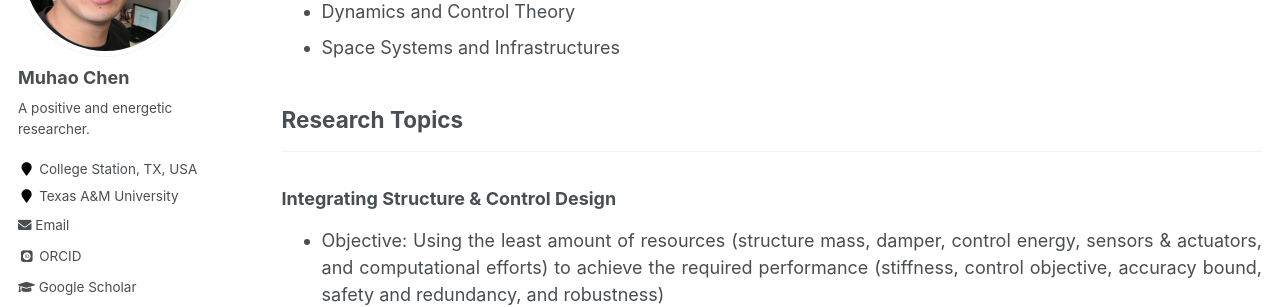
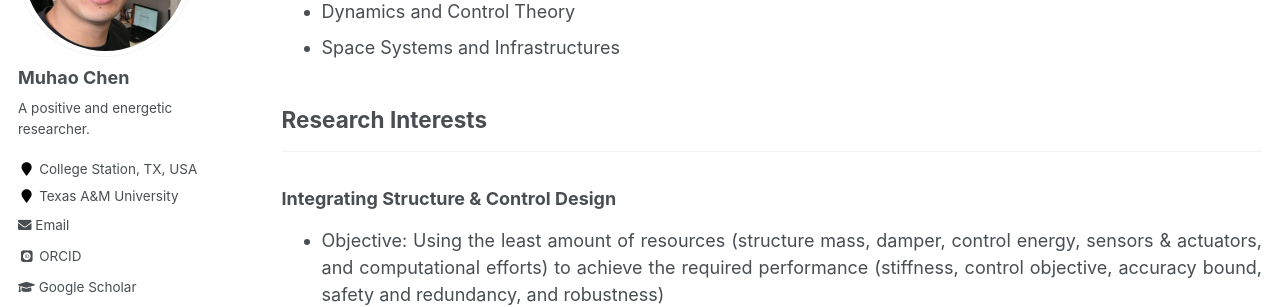
Before and after one commit to Muhao-Chen/muhao-chen.github.io, a Jekyll site: the page built from _pages/research.md, in a window 1280 px wide and 900 px high, scrolled down 576 px. Shown: the part 154-461 px from the top of the window. Built offline with Jekyll 4.4.1, drawn with Linux system fonts in a browser that asks for light colours; some web fonts are replaced.

Commit message:
Update research.md

```diff
--- a/_pages/research.md
+++ b/_pages/research.md
@@ -23,7 +23,7 @@ We would also like to develop and offer more and more software and tools to help
 * Dynamics and Control Theory
 * Space Systems and Infrastructures
 
-## Research Topics
+## Research Interests
 
 -----
 ### Integrating Structure & Control Design
```
